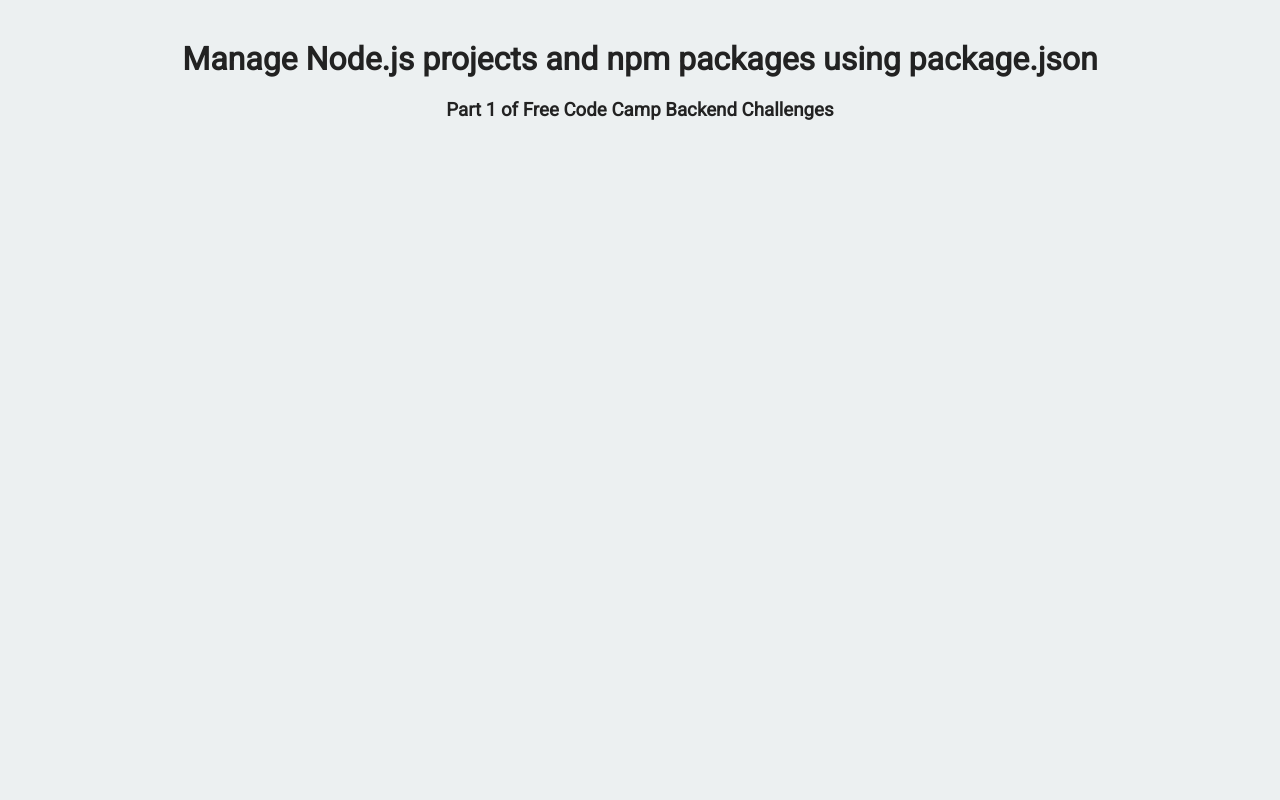
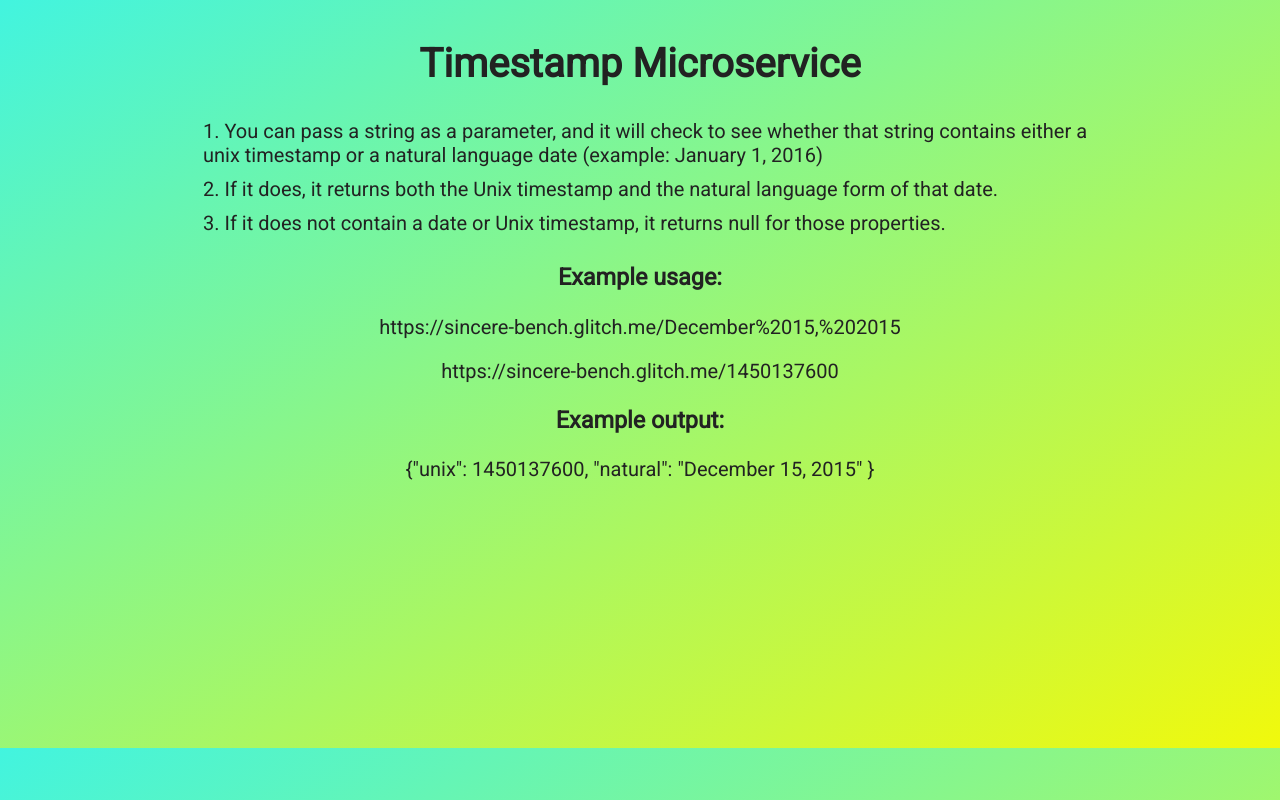
Before and after one commit to wingclover/timestamp-microservice, a website: page views/index.html in a window 1280 px wide. Drawn offline with Linux system fonts and the light colour scheme.

Commit message:
🚴🎋 Styled home page

```diff
--- a/public/style.css
+++ b/public/style.css
@@ -2,14 +2,20 @@
 
 body {
 	font-family: 'Roboto', sans-serif;
-	font-size: 16px;
+	font-size: 20px;
 	color: #222;
-	background-color: #ECF0F1;
+/* 	background-color: #ECF0F1; */
+  height: 700px;
+  background: #42f4df; /* For browsers that do not support gradients */
+  background: -webkit-linear-gradient(left top, #42f4df, #f1f90c); /* For Safari 5.1 to 6.0 */
+  background: -o-linear-gradient(bottom right, #42f4df, #f1f90c); /* For Opera 11.1 to 12.0 */
+  background: -moz-linear-gradient(bottom right, #42f4df, #f1f90c); /* For Firefox 3.6 to 15 */
+  background: linear-gradient(to bottom right, #42f4df, #f1f90c); /* Standard syntax */
 	text-align: center;
 }
 
 .container {
-	padding: 0;
+	padding: 0px 150px 50px 150px;
 	margin-top: 40px;
 }
 
@@ -19,7 +25,13 @@
 
 ol {
 	list-style-position: inside;
+  text-align: left;
 }
+
+li {
+  padding: 5px;
+}
+
 ul {
 	list-style-type: none;
 }
--- a/views/index.html
+++ b/views/index.html
@@ -10,8 +10,17 @@
 
    <body>
       <div class="container">
-         <h1>Manage Node.js projects and npm packages using package.json</h1>
-         <h3>Part 1 of Free Code Camp Backend Challenges</h3>
+         <h1>Timestamp Microservice</h1>
+         <ol>
+           <li>You can pass a string as a parameter, and it will check to see whether that string contains either a unix timestamp or a natural language date (example: January 1, 2016)</li>
+           <li>If it does, it returns both the Unix timestamp and the natural language form of that date.</li>
+           <li>If it does not contain a date or Unix timestamp, it returns null for those properties.</li>
+         </ol>
+        <h3>Example usage:</h3>
+        <p>https://sincere-bench.glitch.me/December%2015,%202015</p>
+        <p>https://sincere-bench.glitch.me/1450137600</p>
+        <h3>Example output:</h3>
+        <p> {"unix": 1450137600, "natural": "December 15, 2015" }</p>
       </div>
    </body>
 
```
